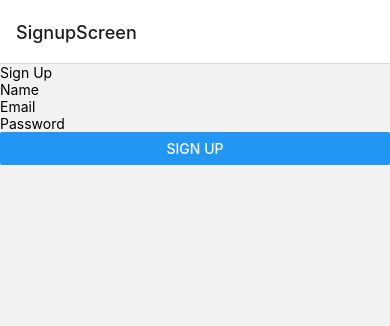
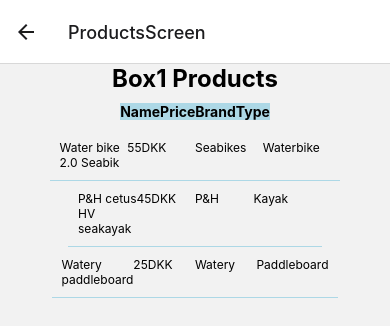
Before and after one commit to Valdeschultz/DockboxValdemar, a React Native app: screen /ProductsScreen in a window 390 px wide. Shown: the top 326 px of the page. Built offline with nearby package versions, Linux system fonts and the light colour scheme.

Commit message:
Weather and products

```diff
--- a/App.js
+++ b/App.js
@@ -1,13 +1,18 @@
 // App.js
+//Imports
 import React from 'react';
 import { NavigationContainer } from '@react-navigation/native';
 import { createNativeStackNavigator } from '@react-navigation/native-stack';
 import SignupScreen from './Components/Signupscreen';
 import LoginScreen from './Components/Loginscreen';
 import LocationsScreen from './Components/Locations';
+import Weather from './Components/Weather';
+import ProductsScreen from './Components/Products';
 
+//create a stack navigator
 const Stack = createNativeStackNavigator();
 
+//create a navigation container with a stack navigator to hold all views
 const App = () => {
   return (
     <NavigationContainer>
@@ -15,6 +20,8 @@
         <Stack.Screen name="SignupScreen" component={SignupScreen} />
         <Stack.Screen name="LoginScreen" component={LoginScreen} />
         <Stack.Screen name="LocationsScreen" component={LocationsScreen} />
+        <Stack.Screen name="WeatherScreen" component={Weather} />
+        <Stack.Screen name="ProductsScreen" component={ProductsScreen}/>
       </Stack.Navigator>
     </NavigationContainer>
   );
--- a/Components/Locations.js
+++ b/Components/Locations.js
@@ -1,13 +1,30 @@
 import React from 'react';
-import { View, StyleSheet } from 'react-native';
+import { View, StyleSheet, Button } from 'react-native';
 import MapView, { Marker } from 'react-native-maps';
+import { useNavigation } from '@react-navigation/native';
 
+//constant for copenhagen
 const copenhagenCoordinates = {
   latitude: 55.6761,
   longitude: 12.5683,
 };
+//constant for Box1
+const krøyersPladsCoordinates = {
+  latitude: 55.676973,
+  longitude: 12.588187,
+};
 
 const LocationsScreen = () => {
+  const navigation = useNavigation();
+//navitagion to weather component
+  const handleNavigateToWeather = () => {
+    navigation.navigate('WeatherScreen');
+  };
+
+  const handleNavigateToProducts = () => {
+    navigation.navigate('ProductsScreen'); // navigation to the Products component
+  };
+
   return (
     <View style={styles.container}>
       <MapView style={styles.map} initialRegion={{
@@ -16,22 +33,33 @@
         longitudeDelta: 0.0421,
       }}>
         <Marker coordinate={copenhagenCoordinates} title="Copenhagen" />
+        <Marker coordinate={krøyersPladsCoordinates} title="Krøyers Plads">
+          <View style={styles.customMarker}>
+            <Button title="Box1" color="white" onPress={handleNavigateToProducts} />
+          </View>
+        </Marker>
       </MapView>
+      <Button title="See weather data" onPress={handleNavigateToWeather} />
     </View>
   );
 };
-
-//styles for the map
+//style sheet for this component
 const styles = StyleSheet.create({
   container: {
     flex: 1,
-  alignItems: 'center',
+    alignItems: 'center',
     justifyContent: 'center',
-  backgroundColor: '#f2f2f2',
+    backgroundColor: '#f2f2f2',
   },
   map: {
     width: '100%',
-    height: '100%',
+    height: '85%',
+  },
+  //button styling
+  customMarker: {
+    backgroundColor: 'blue',
+    borderRadius: 25,
+    padding: .2,
   },
 });
 
--- a/Components/Loginscreen.js
+++ b/Components/Loginscreen.js
@@ -1,7 +1,6 @@
 import React, { useState, useEffect } from 'react';
-import { View, Text, TextInput, Button, StyleSheet } from 'react-native';
+import { View, Text, TextInput, Button, StyleSheet, Alert } from 'react-native';
 import AsyncStorage from '@react-native-async-storage/async-storage';
-
 
 const LoginScreen = ({ navigation }) => {
   const [email, setEmail] = useState('');
@@ -24,15 +23,17 @@
     fetchUserData();
   }, []);
 
+  // Handle user login functionality
   const handleLogin = () => {
     if (user) {
       // Check if the provided email and password match the stored user data
       if (user.email === email && user.password === password) {
         // Credentials are correct, you can redirect to another screen or perform any desired action.
         console.log('Login successful');
-        navigation.navigate('LocationsScreen')
+        Alert.alert('Login successful ')
+        navigation.navigate('LocationsScreen');
       } else {
-        console.log('Invalid credentials');
+        Alert.alert('Wrong username or password, try again')
       }
     } else {
       console.log('User data not found');
@@ -40,14 +41,16 @@
   };
 
   return (
-    <View>
-      <Text>Login</Text>
+    <View style={styles.container}>
+      <Text style={styles.title}>Login</Text>
       <TextInput
+        style={styles.input}
         placeholder="Email"
         value={email}
         onChangeText={(text) => setEmail(text)}
       />
       <TextInput
+        style={styles.input}
         placeholder="Password"
         value={password}
         onChangeText={(text) => setPassword(text)}
@@ -58,4 +61,25 @@
   );
 };
 
+const styles = StyleSheet.create({
+  container: {
+    flex: 1,
+    justifyContent: 'flex-top',
+    alignItems: 'center',
+    marginTop: 50,
+  },
+  title: {
+    fontSize: 24,
+    marginBottom: 20,
+  },
+  input: {
+    width: '80%',
+    height: 40,
+    borderColor: 'gray',
+    borderWidth: 1,
+    marginBottom: 10,
+    padding: 10,
+  },
+});
+
 export default LoginScreen;
--- /dev/null
+++ b/Components/Products.js
@@ -0,0 +1,87 @@
+import React from 'react';
+import { View, Text, StyleSheet } from 'react-native';
+
+const ProductsScreen = () => {
+  // Define an array of products
+  const products = [
+    {
+      id: '1',
+      name: 'Water bike 2.0 Seabik',
+      price: '55DKK',
+      brand: 'Seabikes',
+      type: 'Waterbike',
+    },
+    {
+      id: '2',
+      name: 'P&H cetus HV seakayak',
+      price: '45DKK',
+      brand: 'P&H',
+      type: 'Kayak',
+    },
+    {
+      id: '3',
+      name: 'Watery paddleboard',
+      price: '25DKK',
+      brand: 'Watery',
+      type: 'Paddleboard',
+    },
+    // Add more products as needed
+  ];
+
+  return (
+    <View style={styles.container}>
+      <Text style={styles.title}>Box1 Products</Text>
+      <View style={styles.tableHeader}>
+        <Text style={styles.headerCell}>Name</Text>
+        <Text style={styles.headerCell}>Price</Text>
+        <Text style={styles.headerCell}>Brand</Text>
+        <Text style={styles.headerCell}>Type</Text>
+      </View>
+      {products.map((product) => (
+        <View style={styles.tableRow} key={product.id}>
+          <Text style={styles.tableCell}>{product.name}</Text>
+          <Text style={styles.tableCell}>{product.price}</Text>
+          <Text style={styles.tableCell}>{product.brand}</Text>
+          <Text style={styles.tableCell}>{product.type}</Text>
+        </View>
+      ))}
+    </View>
+  );
+};
+
+const styles = StyleSheet.create({
+  container: {
+    flex: 1,
+    alignItems: 'center',
+    justifyContent: 'flex-top',
+    backgroundColor: '#f2f2f2',
+  },
+  title: {
+    fontSize: 24,
+    fontWeight: 'bold',
+  },
+  tableHeader: {
+    flexDirection: 'row',
+    backgroundColor: 'lighblue',
+    padding: 10,
+    allignItems: 'flex-top'
+  },
+  headerCell: {
+    flex: 1,
+    fontWeight: 'bold',
+    backgroundColor: 'lightblue'
+  },
+  tableRow: {
+    flexDirection: 'row',
+    padding: 10,
+    borderBottomWidth: 1,
+    borderBottomColor: 'lightblue',
+  },
+  tableCell: {
+    flex: 1,
+    color: 'black',
+    fontSize: 12,
+  },
+});
+
+export default ProductsScreen;
--- a/Components/Signupscreen.js
+++ b/Components/Signupscreen.js
@@ -1,5 +1,5 @@
 import React, { useState } from 'react';
-import { View, Text, TextInput, Button } from 'react-native';
+import { View, Text, TextInput, Button, StyleSheet, Alert } from 'react-native';
 import AsyncStorage from '@react-native-async-storage/async-storage';
 
 const SignupScreen = ({ navigation }) => {
@@ -9,35 +9,36 @@
 
   const handleSignup = async () => {
     try {
-      // Create a user object with the collected data
       const user = { username, email, password };
+      await AsyncStorage.setItem('user', JSON.stringify(user));
+      console.log(user)
+      Alert.alert('Signup sucessfull')
+      navigation.navigate('LoginScreen');
 
-      // Store user data in AsyncStorage
-      await AsyncStorage.setItem('user', JSON.stringify(user));
-
-      console.log(user)
-
-      // Redirect to another screen (e.g., the login screen)
-      navigation.navigate('LoginScreen');
     } catch (error) {
+      Alert.alert('Error saving user data, try again')
       console.error('Error saving user data: ', error);
     }
   };
 
   return (
-    <View>
-      <Text>Sign Up</Text>
+    <View style={styles.container}>
+      <Text style={styles.title}>Sign Up</Text>
+      <Text style={styles.title}>Choose account details</Text>
       <TextInput
+        style={styles.input}
         placeholder="Name"
         value={username}
         onChangeText={(text) => setUserName(text)}
       />
       <TextInput
+        style={styles.input}
         placeholder="Email"
         value={email}
         onChangeText={(text) => setEmail(text)}
       />
       <TextInput
+        style={styles.input}
         placeholder="Password"
         value={password}
         onChangeText={(text) => setPassword(text)}
@@ -48,4 +49,25 @@
   );
 };
 
+const styles = StyleSheet.create({
+  container: {
+    flex: 1,
+    justifyContent: 'flex-top',
+    alignItems: 'center',
+    marginTop: 50,
+  },
+  title: {
+    fontSize: 24,
+    marginBottom: 20,
+  },
+  input: {
+    width: '80%',
+    height: 40,
+    borderColor: 'gray',
+    borderWidth: 1,
+    marginBottom: 10,
+    padding: 10,
+  },
+});
+
 export default SignupScreen;
--- /dev/null
+++ b/Components/Weather.js
@@ -0,0 +1,66 @@
+import React, { useState, useEffect } from 'react';
+import { View, Text, StyleSheet, ActivityIndicator } from 'react-native';
+import axios from 'axios';
+
+//fetching weather data functionality
+const WeatherScreen = () => {
+  const [weatherData, setWeatherData] = useState(null);
+  const [loading, setLoading] = useState(true);
+
+  useEffect(() => {
+    const apiKey = 'e9e2d96b8d5f811d21dc205b48ebaed6';
+    const apiUrl = `https://api.openweathermap.org/data/2.5/weather?q=Copenhagen&appid=${apiKey}`;
+//useing libary axious to make api call
+    axios
+      .get(apiUrl)
+      .then(response => {
+        setWeatherData(response.data);
+        setLoading(false);
+      })
+      .catch(error => {
+        console.error('Error fetching weather data:', error);
+        setLoading(false);
+      });
+  }, []);
+//inserting data for user to see on screen
+  return (
+    <View style={styles.container}>
+      {loading ? (
+        <ActivityIndicator size="large" color="#0000ff" />
+      ) : weatherData ? (
+        <View>
+          <Text style={styles.city}>{weatherData.name}, {weatherData.sys.country}</Text>
+          <Text style={styles.temperature}>{Math.round(weatherData.main.temp - 273.15)}°C</Text>
+          <Text style={styles.description}>{weatherData.weather[0].description}</Text>
+        </View>
+      ) : (
+        <Text style={styles.error}>Failed to fetch weather data</Text>
+      )}
+    </View>
+  );
+};
+
+const styles = StyleSheet.create({
+  container: {
+    flex: 1,
+    alignItems: 'center',
+    justifyContent: 'center',
+  },
+  city: {
+    fontSize: 24,
+    fontWeight: 'bold',
+  },
+  temperature: {
+    fontSize: 36,
+    fontWeight: 'bold',
+  },
+  description: {
+    fontSize: 18,
+  },
+  error: {
+    fontSize: 18,
+    color: 'red',
+  },
+});
+
+export default WeatherScreen;
--- a/package.json
+++ b/package.json
@@ -12,10 +12,11 @@
     "@react-native-async-storage/async-storage": "^1.18.2",
     "@react-navigation/native": "^6.1.8",
     "@react-navigation/native-stack": "^6.9.14",
+    "axios": "^1.5.1",
     "expo": "~49.0.13",
     "expo-status-bar": "~1.6.0",
     "react": "18.2.0",
-    "react-native": "0.72.5",
+    "react-native": "0.72.6",
     "react-native-fs": "^2.20.0",
     "react-native-maps": "1.7.1",
     "react-native-table-component": "^1.2.2"
```
Also changed, not shown: 1 other file (tests, documents, lock files or other folders).
